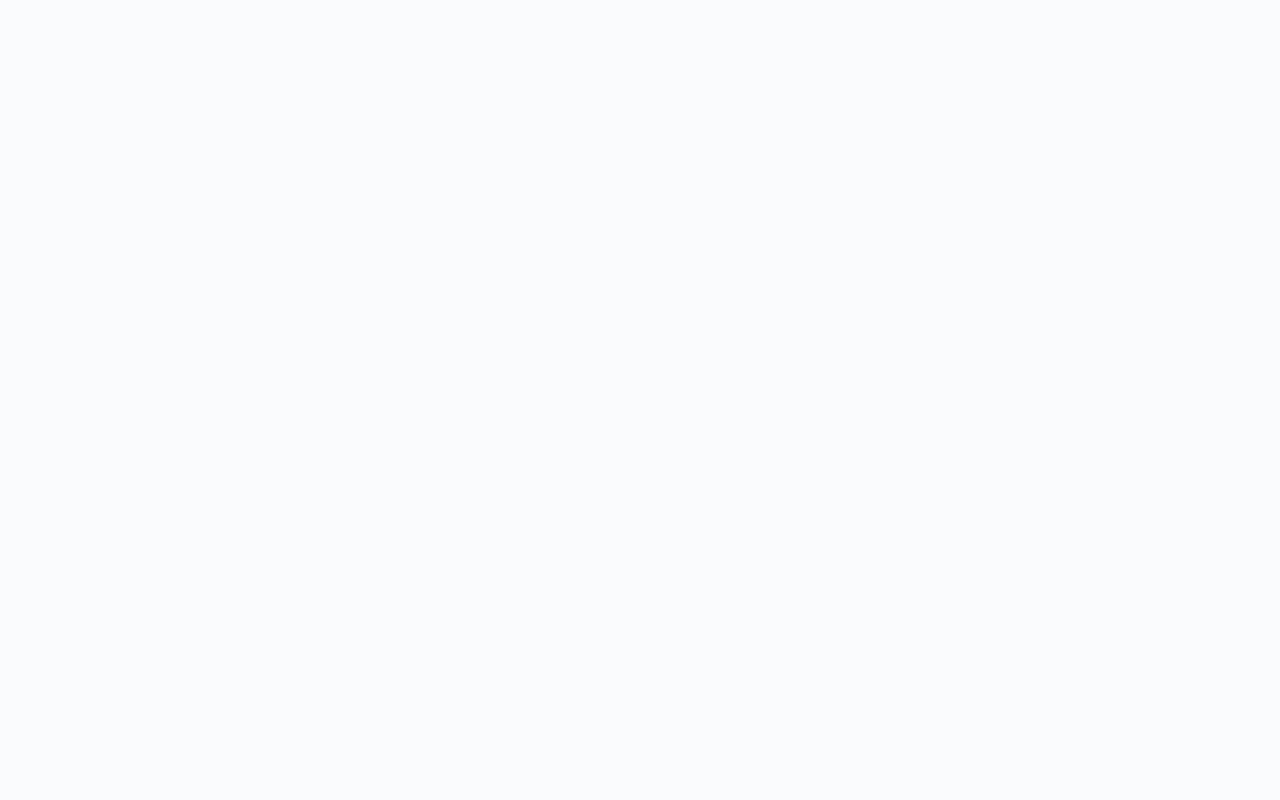
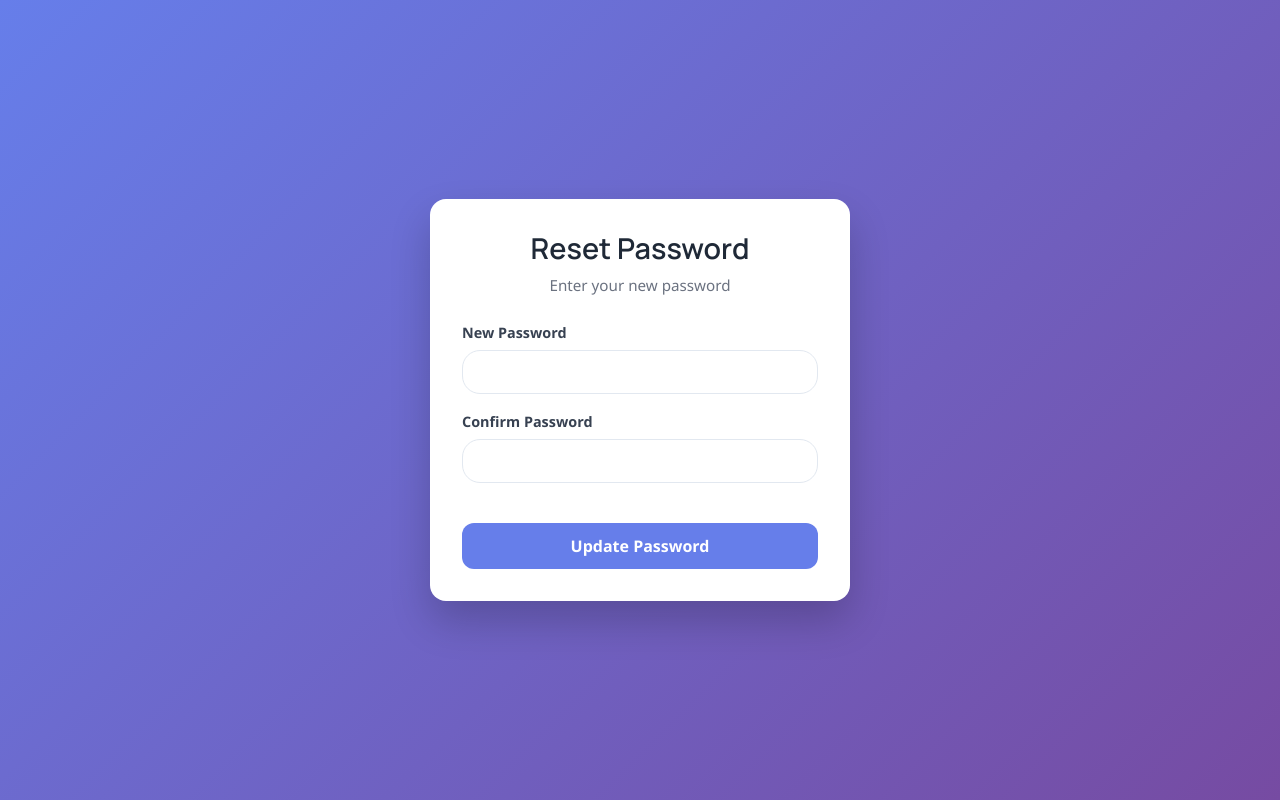
Before and after one commit to amanvermass/serviceTackPro, a Next.js app: page /reset-password in a window 1280 px wide. Before the commit this address had no page. Built offline with nearby package versions, Linux system fonts and the light colour scheme.

Commit message:
forgot password

```diff
--- a/src/app/forgot-password/page.tsx
+++ b/src/app/forgot-password/page.tsx
@@ -2,19 +2,38 @@
 
 import { useState } from 'react';
 import Link from 'next/link';
+import { useRouter } from 'next/navigation';
+import toastConfig from '@/components/CustomToast';
 
 export default function ForgotPassword() {
+  const router = useRouter();
   const [loading, setLoading] = useState(false);
-  const [submitted, setSubmitted] = useState(false);
+  const [email, setEmail] = useState('');
 
-  const handleSubmit = (e: React.FormEvent) => {
+  const handleSubmit = async (e: React.FormEvent) => {
     e.preventDefault();
     setLoading(true);
-    // Simulate API call
-    setTimeout(() => {
+
+    try {
+      const res = await fetch(`${process.env.NEXT_PUBLIC_API_URL}/api/forgot-password`, {
+        method: 'POST',
+        headers: { 'Content-Type': 'application/json' },
+        body: JSON.stringify({ email }),
+      });
+
+      const data = await res.json();
+
+      if (res.ok) {
+        toastConfig.success('OTP sent to your email');
+        router.push(`/verify-otp?email=${email}`); // ✅ direct redirect
+      } else {
+        toastConfig.error(data.message || 'Failed to send OTP');
+      }
+    } catch {
+      toastConfig.error('Server error');
+    } finally {
       setLoading(false);
-      setSubmitted(true);
-    }, 1000);
+    }
   };
 
   return (
@@ -22,10 +41,9 @@ export default function ForgotPassword() {
       <div className="login-container">
         <div className="login-header">
           <h1>Reset Password</h1>
-          <p>Enter your email to receive password reset instructions</p>
+          <p>Enter your email to receive a verification OTP</p>
         </div>
 
-        {!submitted ? (
         <form onSubmit={handleSubmit}>
           <div className="form-group">
             <label htmlFor="email">Email Address</label>
@@ -35,35 +53,21 @@ export default function ForgotPassword() {
               placeholder="you@example.com"
               required
               className="input"
+              value={email}
+              onChange={(e) => setEmail(e.target.value)}
             />
           </div>
 
           <button type="submit" className="btn-login mt-6" disabled={loading}>
-              {loading ? 'Sending Instructions...' : 'Send Reset Link'}
+            {loading ? 'Sending OTP...' : 'Send OTP'}
           </button>
 
           <div className="text-center mt-6">
-              <Link href="/" className="text-sm font-medium text-text-secondary hover:text-primary transition-colors">
+            <Link href="/login" className="text-sm font-medium text-text-secondary hover:text-primary">
               ← Back to Login
             </Link>
           </div>
         </form>
-        ) : (
-          <div className="text-center py-4">
-            <div className="w-16 h-16 bg-success-100 rounded-full flex items-center justify-center mx-auto mb-4">
-              <svg className="w-8 h-8 text-success-600" fill="none" stroke="currentColor" viewBox="0 0 24 24">
-                <path strokeLinecap="round" strokeLinejoin="round" strokeWidth="2" d="M5 13l4 4L19 7" />
-              </svg>
-            </div>
-            <h3 className="text-xl font-bold text-text-primary mb-2">Check your email</h3>
-            <p className="text-text-secondary mb-6">
-              We have sent password reset instructions to your email address.
-            </p>
-            <Link href="/" className="btn btn-primary w-full block">
-              Return to Login
-            </Link>
-          </div>
-        )}
 
         <div className="footer-text">
           © 2025 Domain Manager Pro
--- /dev/null
+++ b/src/app/reset-password/page.tsx
@@ -0,0 +1,85 @@
+'use client';
+
+import { useState } from 'react';
+import { useRouter, useSearchParams } from 'next/navigation';
+import toastConfig from '@/components/CustomToast';
+
+export default function ResetPassword() {
+  const router = useRouter();
+  const email = useSearchParams().get('email');
+
+  const [password, setPassword] = useState('');
+  const [confirm, setConfirm] = useState('');
+  const [loading, setLoading] = useState(false);
+
+  const handleReset = async (e: React.FormEvent) => {
+    e.preventDefault();
+
+    if (password !== confirm) {
+      toastConfig.error('Passwords do not match');
+      return;
+    }
+
+    setLoading(true);
+
+    try {
+      const res = await fetch(`${process.env.NEXT_PUBLIC_API_URL}/api/reset-password`, {
+        method: 'POST',
+        headers: { 'Content-Type': 'application/json' },
+        body: JSON.stringify({ email, newPassword: password }),
+      });
+
+      const data = await res.json();
+
+      if (res.ok) {
+        toastConfig.success('Password updated successfully');
+        router.push('/login');
+      } else {
+        toastConfig.error(data.message || 'Failed to reset password');
+      }
+    } catch {
+      toastConfig.error('Server error');
+    } finally {
+      setLoading(false);
+    }
+  };
+
+  return (
+    <div className="login-page-wrapper">
+      <div className="login-container">
+        <div className="login-header">
+          <h1>Reset Password</h1>
+          <p>Enter your new password</p>
+        </div>
+
+        <form onSubmit={handleReset}>
+          <div className="form-group">
+            <label>New Password</label>
+            <input
+              type="password"
+              className="input"
+              value={password}
+              onChange={(e) => setPassword(e.target.value)}
+              required
+            />
+          </div>
+
+          <div className="form-group">
+            <label>Confirm Password</label>
+            <input
+              type="password"
+              className="input"
+              value={confirm}
+              onChange={(e) => setConfirm(e.target.value)}
+              required
+            />
+          </div>
+
+          <button type="submit" className="btn-login mt-6" disabled={loading}>
+            {loading ? 'Updating...' : 'Update Password'}
+          </button>
+        </form>
+      </div>
+    </div>
+  );
+}
--- /dev/null
+++ b/src/app/verify-otp/page.tsx
@@ -0,0 +1,68 @@
+'use client';
+
+import { useState } from 'react';
+import { useRouter, useSearchParams } from 'next/navigation';
+import toastConfig from '@/components/CustomToast';
+
+export default function VerifyOtp() {
+  const router = useRouter();
+  const email = useSearchParams().get('email');
+
+  const [otp, setOtp] = useState('');
+  const [loading, setLoading] = useState(false);
+
+  const handleVerify = async (e: React.FormEvent) => {
+    e.preventDefault();
+    setLoading(true);
+
+    try {
+      const res = await fetch(`${process.env.NEXT_PUBLIC_API_URL}/api/verify-otp`, {
+        method: 'POST',
+        headers: { 'Content-Type': 'application/json' },
+        body: JSON.stringify({ email, otp }),
+      });
+
+      const data = await res.json();
+
+      if (res.ok) {
+        toastConfig.success('OTP verified');
+        router.push(`/reset-password?email=${email}`);
+      } else {
+        toastConfig.error(data.message || 'Invalid OTP');
+      }
+    } catch {
+      toastConfig.error('Server error');
+    } finally {
+      setLoading(false);
+    }
+  };
+
+  return (
+    <div className="login-page-wrapper">
+      <div className="login-container">
+        <div className="login-header">
+          <h1>Verify OTP</h1>
+          <p>Enter the OTP sent to your email</p>
+        </div>
+
+        <form onSubmit={handleVerify}>
+          <div className="form-group">
+            <label>OTP</label>
+            <input
+              type="text"
+              placeholder="Enter 6-digit OTP"
+              className="input"
+              value={otp}
+              onChange={(e) => setOtp(e.target.value)}
+              required
+            />
+          </div>
+
+          <button type="submit" className="btn-login mt-6" disabled={loading}>
+            {loading ? 'Verifying...' : 'Verify OTP'}
+          </button>
+        </form>
+      </div>
+    </div>
+  );
+}
--- a/src/components/AuthWrapper.tsx
+++ b/src/components/AuthWrapper.tsx
@@ -16,7 +16,12 @@ export default function AuthWrapper({
 
   useEffect(() => {
     // List of public paths that don't require authentication
-    const publicPaths = ["/", "/forgot-password"];
+    const publicPaths = [
+      "/",
+      "/forgot-password",
+      "/verify-otp",
+      "/reset-password",
+    ];
 
     // Check if the current path is public
     const isPublicPath = publicPaths.includes(pathname);
@@ -28,11 +33,16 @@ export default function AuthWrapper({
       if (token) {
         try {
           // Decode JWT payload to check expiration
-          const base64Url = token.split('.')[1];
-          const base64 = base64Url.replace(/-/g, '+').replace(/_/g, '/');
-          const jsonPayload = decodeURIComponent(atob(base64).split('').map(function(c) {
-              return '%' + ('00' + c.charCodeAt(0).toString(16)).slice(-2);
-          }).join(''));
+          const base64Url = token.split(".")[1];
+          const base64 = base64Url.replace(/-/g, "+").replace(/_/g, "/");
+          const jsonPayload = decodeURIComponent(
+            atob(base64)
+              .split("")
+              .map(function (c) {
+                return "%" + ("00" + c.charCodeAt(0).toString(16)).slice(-2);
+              })
+              .join(""),
+          );
           const payload = JSON.parse(jsonPayload);
 
           if (payload.exp && payload.exp * 1000 < Date.now()) {
```
Also changed, not shown: 1 other file (tests, documents, lock files or other folders). Lines whose indentation alone changed are shown as unchanged.
